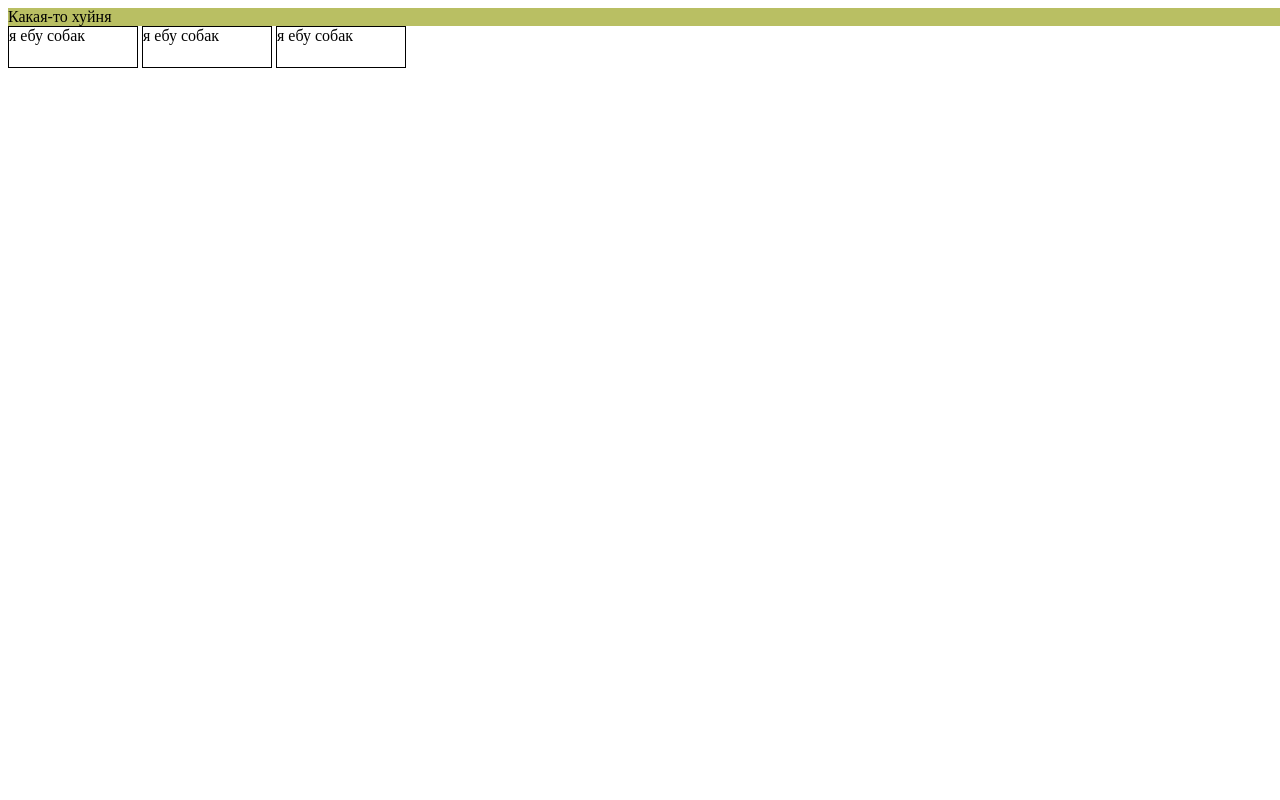
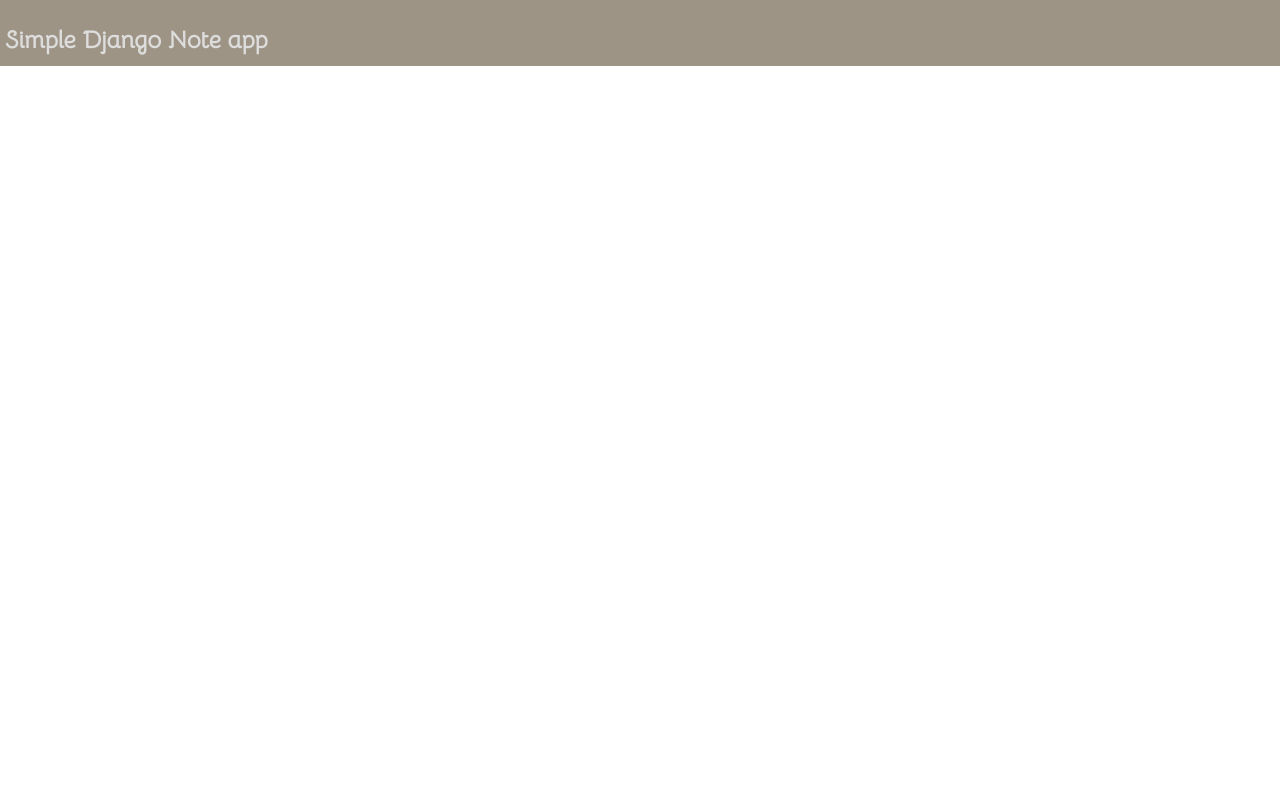
Before and after one commit to kotKolil/simple-django-notes, a Django app: page / in a window 1280 px wide. Run offline with Django 5.2, Linux system fonts and the light colour scheme.

Commit message:
made main page template

```diff
--- a/djangoclipboard/app/templates/index.html
+++ b/djangoclipboard/app/templates/index.html
@@ -4,19 +4,13 @@
     <script src = "/static/main.js">
     </script>
     <link rel="stylesheet" type="text/css" href="/static/style.css" media="screen"/>
+    <meta name="viewport" content="width=device-width, maximum-scale=1, minimum-scale=1">
 </head>
 <body>
     <div class="header">
-        Какая-то хуйня
-    </div>
-    <div class = "card">
-        я ебу собак
-    </div>
-    <div class = "card">
-        я ебу собак
-    </div>
-    <div class = "card">
-        я ебу собак
+        <H2>
+            Simple Django Note app
+        </H2>
     </div>
 </body>
 </html>
--- a/djangoclipboard/static/style.css
+++ b/djangoclipboard/static/style.css
@@ -1,13 +1,57 @@
+body, html {
+    width: 100%;
+    height: 100%;
+    padding: 0px;
+    margin: 0px;
+    font-family:bellota;
+}
+@font-face {
+    font-family: 'bellota';
+    src: url('bellota-regular.ttf');
+    font-weight: normal;
+    font-style: normal;
+}
 .header {
-    margin-left: auto;    padding: 0px;
-    margin-right: auto;    height: 15wh;
-    width: 100vw;
+    height: 7vh;
+    width: calc( width - 97wv);
     min-width 100vw;
-    background-color: #b9bf63
+    background-color: #9e9485;
+    padding: 5px;
+    color: #DDD;
 }
+.div {
+    min-width: 100%;
+    min-height: 100%;
+    position: relative;
+}
+
+.card-container {
+    display:flex;
+    justify-content: center;
+    align-items: center;
+
+}
+
 .card {
+    display: flex;
+    margin: 1vw;
     display: inline-block;
-    width: 10vw;
-    height: 5vh;
-    border: 1px black solid;
+    width: 300px;
+    height: 200px;
+    background-image: linear-gradient(to bottom right, #CCC, #DDD);
+    border-radius: 30px;
 }
+
+.card #header{
+    align:center;
+    justify-center:center;
+    text-align:center;
+    color: #555555;
+}
+.card #content {
+    padding-left:1vw;
+    align:left;
+    justify-center:left;
+    text-align:left;
+    color: #555555;
+}
```
Also changed, not shown: djangoclipboard/static/bellota-regular.ttf (added).
